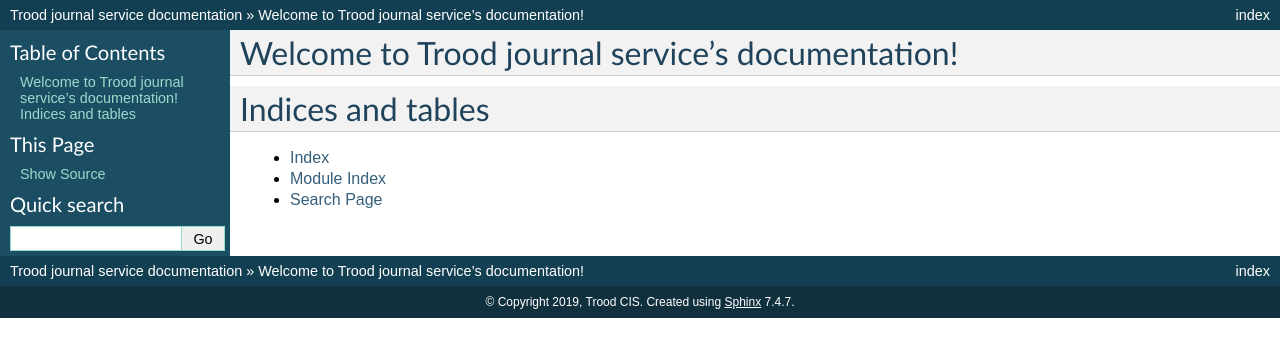
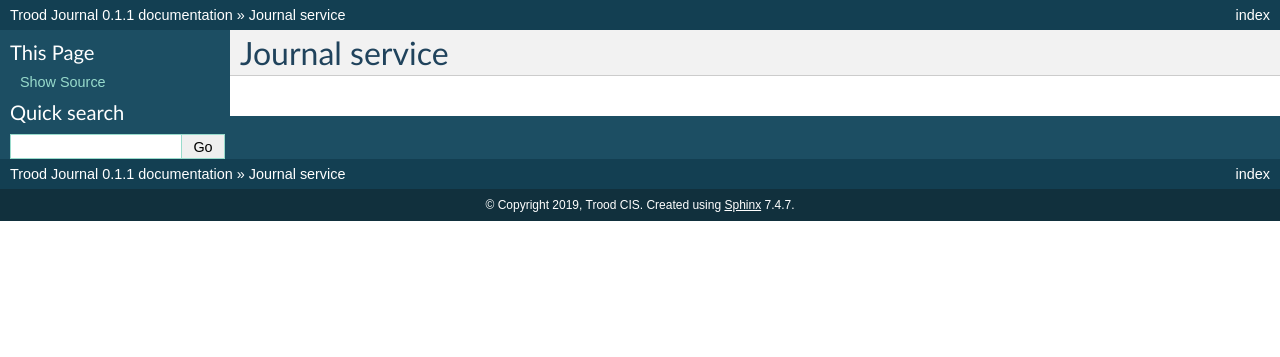
Before and after one commit to TroodInc/trood-journal, a Sphinx documentation site: the page built from docs/index.rst, in a window 1280 px wide. Shown: the top 357 px of the page. Built offline with Sphinx 7.4.7, drawn with Linux system fonts in a browser that asks for light colours.

Commit message:
TL-796. Fix documentation.

```diff
--- a/docs/conf.py
+++ b/docs/conf.py
@@ -12,21 +12,21 @@
 # add these directories to sys.path here. If the directory is relative to the
 # documentation root, use os.path.abspath to make it absolute, like shown here.
 #
-# import os
-# import sys
-# sys.path.insert(0, os.path.abspath('.'))
+import os
+import sys
+sys.path.insert(0, os.path.abspath('.'))
 
 
 # -- Project information -----------------------------------------------------
 
-project = u'Trood journal service'
+project = u'Trood Journal'
 copyright = u'2019, Trood CIS'
 author = u'Trood CIS'
 
 # The short X.Y version
-version = u''
+version = u'0.1'
 # The full version, including alpha/beta/rc tags
-release = u''
+release = u'0.1.1'
 
 
 # -- General configuration ---------------------------------------------------
@@ -40,17 +40,9 @@ release = u''
 # ones.
 extensions = [
     'sphinx.ext.autodoc',
-    'sphinx.ext.inheritance_diagram',
-    'autoapi.extension',
+    'sphinxcontrib.openapi',
+    # 'sphinx.ext.inheritance_diagram',
 ]
-
-autoapi_type = 'python'
-autoapi_dirs = ['../journal']
-autoapi_ignore = ['*test*', '*migration*']
-
-autoapi_keep_files = True
-
-autoapi_template_dir = '_templates'
 
 # Add any paths that contain templates here, relative to this directory.
 templates_path = ['_templates']
@@ -114,7 +106,7 @@ html_static_path = ['_static']
 # -- Options for HTMLHelp output ---------------------------------------------
 
 # Output file base name for HTML help builder.
-htmlhelp_basename = 'Troodjournalservicedoc'
+htmlhelp_basename = 'trood-journal-doc'
 
 
 # -- Options for LaTeX output ------------------------------------------------
@@ -141,7 +133,7 @@ latex_elements = {
 # (source start file, target name, title,
 #  author, documentclass [howto, manual, or own class]).
 latex_documents = [
-    (master_doc, 'Troodjournalservice.tex', u'Trood journal service Documentation',
+    (master_doc, 'trood-journal.tex', u'Trood Journal Documentation',
      u'Trood CIS', 'manual'),
 ]
 
@@ -151,7 +143,7 @@ latex_documents = [
 # One entry per manual page. List of tuples
 # (source start file, name, description, authors, manual section).
 man_pages = [
-    (master_doc, 'troodjournalservice', u'Trood journal service Documentation',
+    (master_doc, 'trood-journal', u'Trood Journal Documentation',
      [author], 1)
 ]
 
@@ -162,8 +154,8 @@ man_pages = [
 # (source start file, target name, title, author,
 #  dir menu entry, description, category)
 texinfo_documents = [
-    (master_doc, 'Troodjournalservice', u'Trood journal service Documentation',
-     author, 'Troodjournalservice', 'One line description of project.',
+    (master_doc, 'trood-journal', u'Trood Journal Documentation',
+     author, 'trood-journal', 'Object history.',
      'Miscellaneous'),
 ]
 
--- a/docs/index.rst
+++ b/docs/index.rst
@@ -3,18 +3,9 @@
    You can adapt this file completely to your liking, but it should at least
    contain the root `toctree` directive.
 
-Welcome to Trood journal service's documentation!
-=================================================
+Journal service
+===============
 
 .. toctree::
    :maxdepth: 2
    :caption: Contents:
-
-
-
-Indices and tables
-==================
-
-* :ref:`genindex`
-* :ref:`modindex`
-* :ref:`search`
```
Also changed, not shown: README.md (+8 -6 lines).
